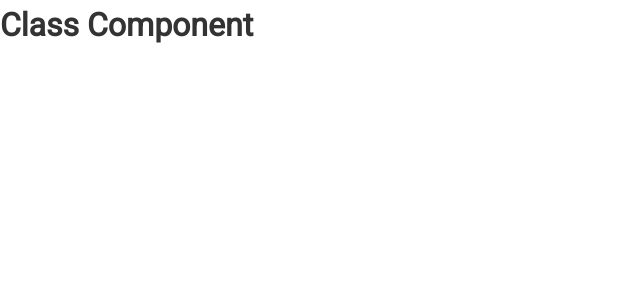
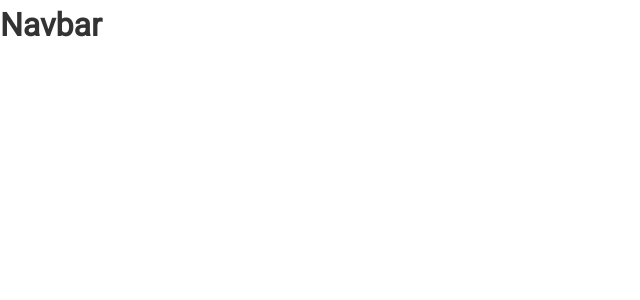
Before and after one commit to nicole-m-martin/react-sandbox-1, a React (Create React App) app: page / in a window 1280 px wide. Shown: the top 300 px of the page, without its empty margins (0-640 px from the left). Built offline with nearby package versions, Linux system fonts and the light colour scheme.

Commit message:
more notes add Navbar component

```diff
--- a/src/App.js
+++ b/src/App.js
@@ -1,13 +1,18 @@
 import React, { Component } from 'react';
 import './App.css';
+import Navbar from './components/layout/Navbar';
 
 // Starting with class based components
 class App extends Component {
   render() {
+    // const name = 'Lara Croft';
+    // const loading = false;
     return (
-      <div className="App">
-        <h1>Class Component</h1>
-      </div>
+      <Navbar />
+      // <div className="App">
+      // {/* Ternary */}
+      //   {loading ? <h4>Loading....</h4> : <h1>Hello {name.toUpperCase()}</h1>}
+      // </div>
     );
   }
 }
--- /dev/null
+++ b/src/components/layout/Navbar.js
@@ -0,0 +1,13 @@
+import React, { Component } from 'react'
+
+export class Navbar extends Component {
+  render() {
+    return (
+      <div>
+        <h1>Navbar</h1>
+      </div>
+    )
+  }
+}
+
+export default Navbar
```
Also changed, not shown: 1 other file (tests, documents, lock files or other folders).
